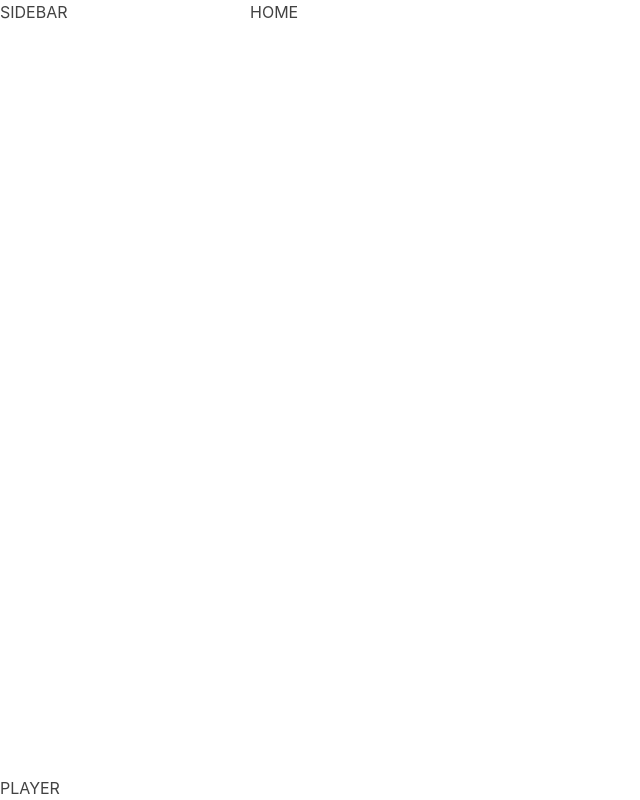
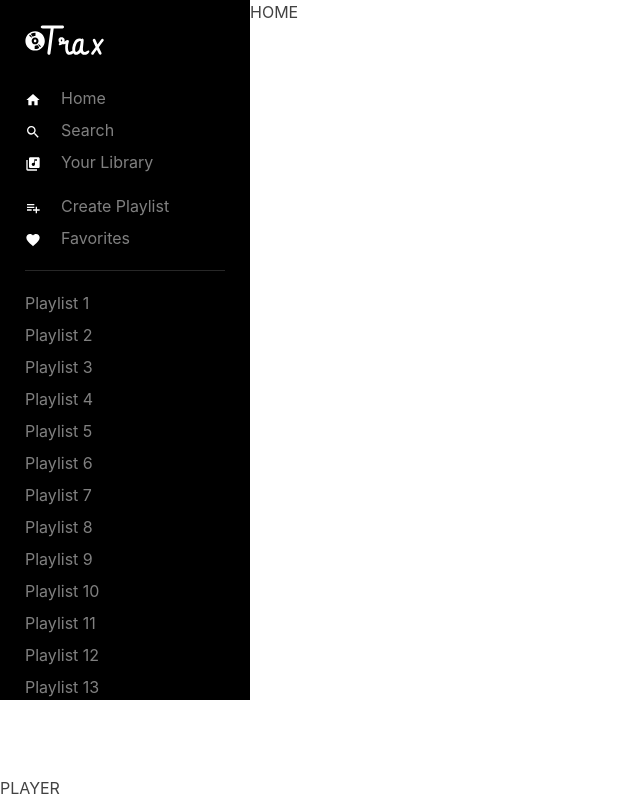
Before and after one commit to oFrederic/trax, a Next.js app: page / in a window 1280 px wide. Shown: the whole page, without its empty margins (0-640 px from the left). Built offline with nearby package versions, Linux system fonts and the light colour scheme.

Commit message:
Update sidebar Component UI

```diff
--- a/components/sidebar.tsx
+++ b/components/sidebar.tsx
@@ -1,4 +1,8 @@
+import NextImage from "next/image";
+import NextLink from "next/link";
+
 import {
+  Flex,
   Box,
   List,
   ListItem,
@@ -16,8 +20,107 @@ import {
   MdFavorite,
 } from "react-icons/md";
 
+const navMenu = [
+  { name: "Home", icon: MdHome, route: "/" },
+  { name: "Search", icon: MdSearch, route: "/search" },
+  { name: "Your Library", icon: MdLibraryMusic, route: "/library" },
+];
+
+const playlistMenu = [
+  { name: "Create Playlist", icon: MdPlaylistAdd, route: "/" },
+  { name: "Favorites", icon: MdFavorite, route: "/favorites" },
+];
+
+const playlists = new Array(30).fill(1).map((_, i) => `Playlist ${i + 1}`);
+
 const Sidebar = () => {
-  return <div>SIDEBAR</div>;
+  return (
+    <Box
+      width="100%"
+      height="calc(100vh - 100px)"
+      bg="black"
+      paddingX="5px"
+      color="gray"
+    >
+      <Flex flexDirection="column" paddingTop="20px" height="100%">
+        <Box width="120px" marginBottom="20px" paddingX="20px">
+          <NextImage src="/logo.svg" height={60} width={120} />
+        </Box>
+        <Box marginBottom="20px">
+          <List spacing={2}>
+            {navMenu.map((menu) => (
+              <ListItem paddingX="20px" fontSize="16px" key={menu.name}>
+                <LinkBox>
+                  <NextLink href={menu.route} passHref>
+                    <LinkOverlay>
+                      <ListIcon
+                        as={menu.icon}
+                        color="white"
+                        marginRight="20px"
+                      />
+                      {menu.name}
+                    </LinkOverlay>
+                  </NextLink>
+                </LinkBox>
+              </ListItem>
+            ))}
+          </List>
+        </Box>
+        <Box marginBottom="20px">
+          <List spacing={2}>
+            {playlistMenu.map((menu) => (
+              <ListItem paddingX="20px" fontSize="16px" key={menu.name}>
+                <LinkBox>
+                  <NextLink href={menu.route} passHref>
+                    <LinkOverlay>
+                      <ListIcon
+                        as={menu.icon}
+                        color="white"
+                        marginRight="20px"
+                      />
+                      {menu.name}
+                    </LinkOverlay>
+                  </NextLink>
+                </LinkBox>
+              </ListItem>
+            ))}
+          </List>
+        </Box>
+        <Box paddingX="20px">
+          <Divider color="gray.800" />
+        </Box>
+        <Box
+          flex="1"
+          overflowY="auto"
+          paddingY="20px"
+          overflow="hidden"
+          _hover={{ overflowY: "scroll" }}
+          sx={{
+            "&::-webkit-scrollbar": {
+              backgroundColor: `black`,
+              width: "10px",
+            },
+            "&::-webkit-scrollbar-thumb": {
+              backgroundColor: `gray`,
+              borderRadius: "8px",
+            },
+          }}
+        >
+          <List spacing={2}>
+            {playlists.map((song) => (
+              <ListItem paddingX="20px" key={song}>
+                <LinkBox>
+                  <NextLink href="/" passHref>
+                    <LinkOverlay>{song}</LinkOverlay>
+                  </NextLink>
+                </LinkBox>
+              </ListItem>
+            ))}
+          </List>
+        </Box>
+      </Flex>
+    </Box>
+  );
 };
 
 export default Sidebar;
```
Also changed, not shown: public/logo.svg (added).
